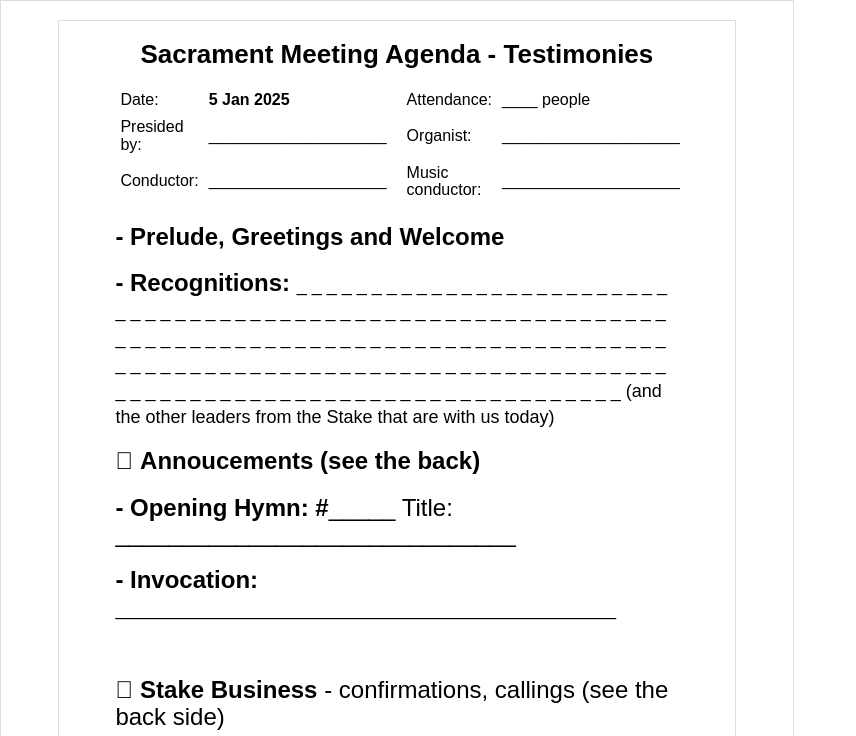
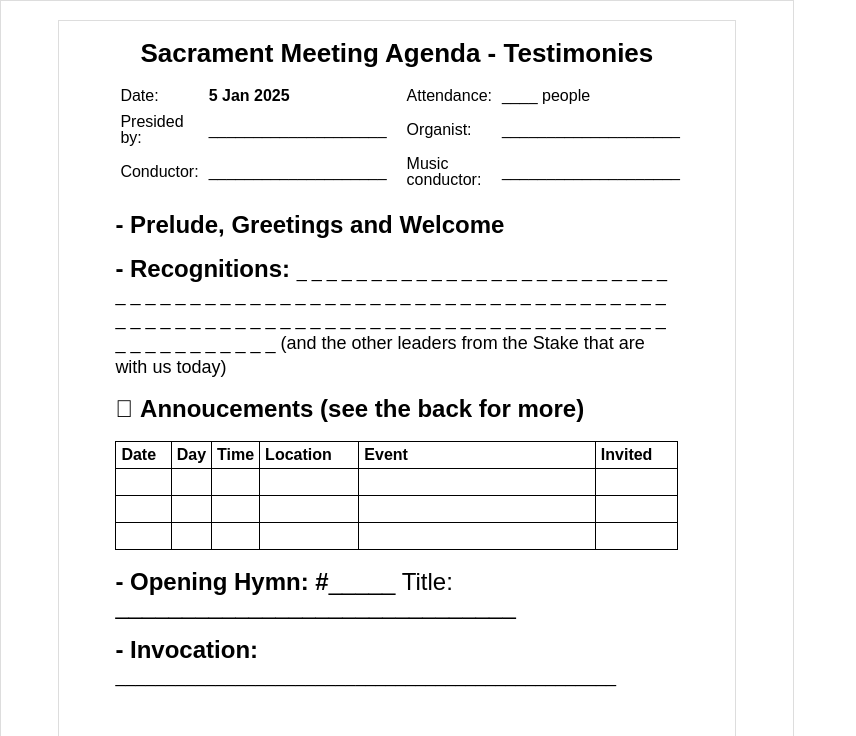
Before and after one commit to Iviglious/church-agenda, a plain HTML site: page index.html in a window 1280 px wide. Shown: the top 736 px of the page, without its empty margins (0-856 px from the left). Drawn offline with Linux system fonts and the light colour scheme.

Commit message:
Add announcements in the front

```diff
--- a/main.js
+++ b/main.js
@@ -123,11 +123,22 @@ function CreateUsualFrontPage(date, testimonies=false)
             </table>
 
             <h2>- Prelude, Greetings and Welcome</h2>
-            <h2>- Recognitions: <small>${UnderscoreWithSpace(170)}
+            <h2>- Recognitions: <small>${UnderscoreWithSpace(110)}
             (and the other leaders from the Stake that are with us today)
             </small></h2>
 
-            <h2> Annoucements (see the back)</h2>
+            <h2> Annoucements (see the back for more)</h2>
+            <table>
+                <tr>
+                    <th style="width:10%">Date</th>
+                    <th style="width:6%">Day</th>
+                    <th style="width:6%">Time</th>
+                    <th style="width:18%">Location</th>
+                    <th style="width:45%">Event</th>
+                    <th style="width:15%">Invited</th>
+                </tr>
+                ${AddRowsAndColumns(3, 6)}
+            </table>
 
             <h2>- Opening Hymn: #<normal>${Underscore(5)} Title: ${Underscore(30)}</normal></h2>
             <h2>- Invocation: <small>${Underscore(50)}</small></h2>
--- a/style.css
+++ b/style.css
@@ -1,7 +1,7 @@
 /* Basic styling for the book */
 body {
     font-family: Arial, sans-serif;
-    line-height: 1.1;
+    line-height: 1.0;
     margin: 0;
     padding: 0;
     text-align: left;
```
